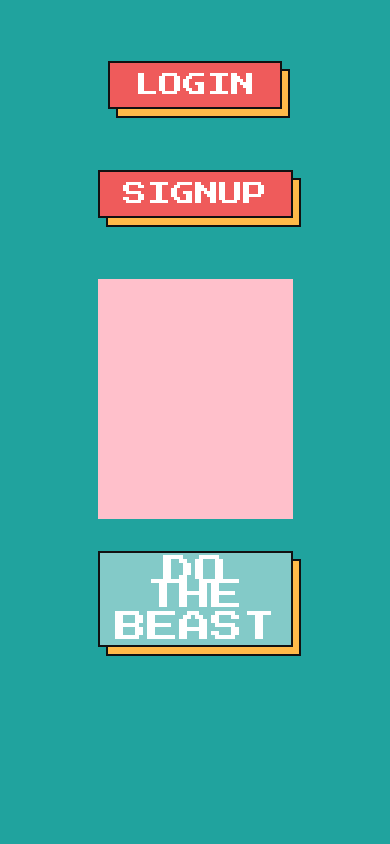
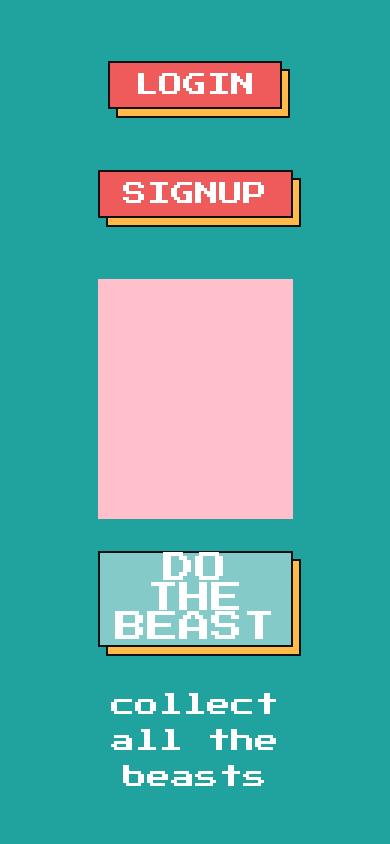
Before and after one commit to kbojarowska/DoTheBeast, a React (Create React App) app in the folder frontend/: page / in a window 390 px wide. Shown: the top 844 px of the page. Built offline with nearby package versions, Linux system fonts and the light colour scheme.

Commit message:
added mobile version

```diff
--- a/frontend/src/components/Button/Button.js
+++ b/frontend/src/components/Button/Button.js
@@ -10,7 +10,7 @@ const Button = ({ className, size, disabled, onClick, children }) => {
 			disabled={disabled}
 			type='button'
 		>
-			<div className='login'>
+			<div>
 				{children}
 			</div>
 		</button>
--- a/frontend/src/pages/LandingPage/LandingPage.js
+++ b/frontend/src/pages/LandingPage/LandingPage.js
@@ -1,6 +1,6 @@
 import React from 'react'
-// import { Link } from 'react-router-dom'
-import { Button } from '../../components'
+import { Link } from 'react-router-dom'
+import { Button, Text } from '../../components'
 import './LandingPage.scss'
 
 
@@ -15,15 +15,15 @@ function LandingPage() {
 				<div className='img'/>
 				<Button size='large' className='btn-start'>
 					<div className='text-container'>
-                    DO THE <div className='txt'>BEAST</div>
+						DO THE <div className='txt'>BEAST</div>
 					</div>
 				</Button>
 			</div>
 			<div className='info-container'>
-				{/* <Text className='info'>collect all the beasts</Text>
+				<Text className='info'>collect all the beasts</Text>
 				<Text className='info'>by simply completing</Text>
 				<Text className='info'>your daily tasks</Text>
-				<Text><Link to='/about'>What is it all about?</Link></Text> */}
+				<Text><Link to='/about'>What is it all about?</Link></Text>
 			</div>
 		</div>
 	)
--- a/frontend/src/pages/LandingPage/LandingPage.scss
+++ b/frontend/src/pages/LandingPage/LandingPage.scss
@@ -45,6 +45,9 @@
   }
 
   @media (max-width: 768px) {
+    body {
+        overflow-y: scroll;
+    }
     .buttons-container {
       flex-direction: column;
       align-items: center;
@@ -70,5 +73,23 @@
       width: 50%;
       margin: 0 auto;
       margin-top: 1rem;
+      .info {
+        line-height: 1.5;
+      }
+    }
+
+    .text-container {
+        display: flex;
+        flex-direction: column;
+        align-items: center;
+        text-align: center;
+        line-height: .92;
+        .txt {
+            margin-top: 0;
+          }
+      }
+
+    .txt {
+      margin-top: 0.5rem;
     }
   }
```
